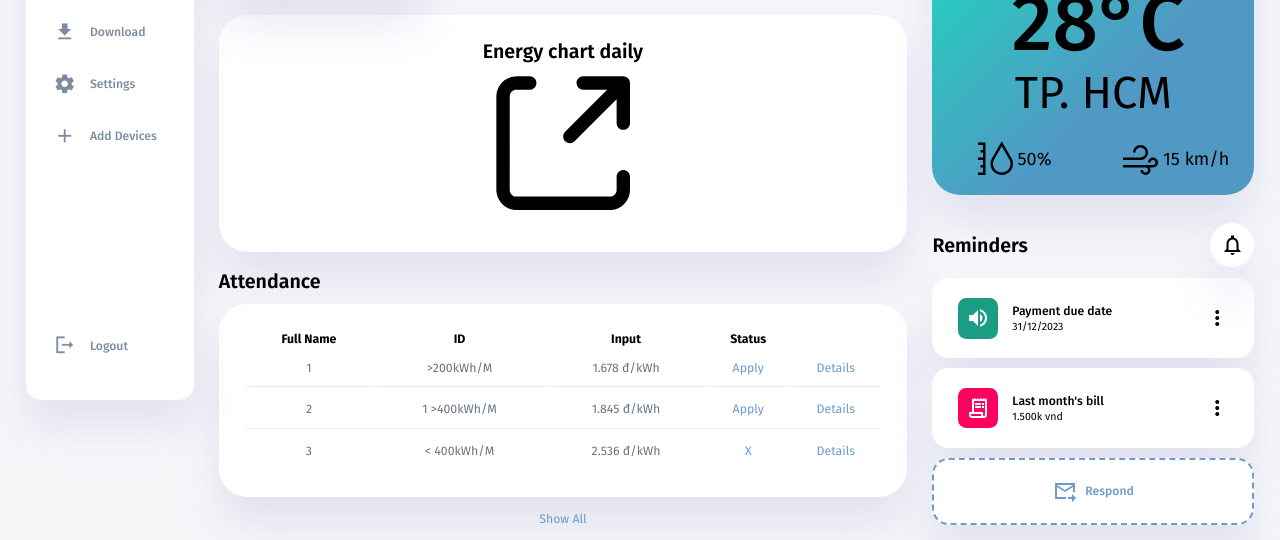
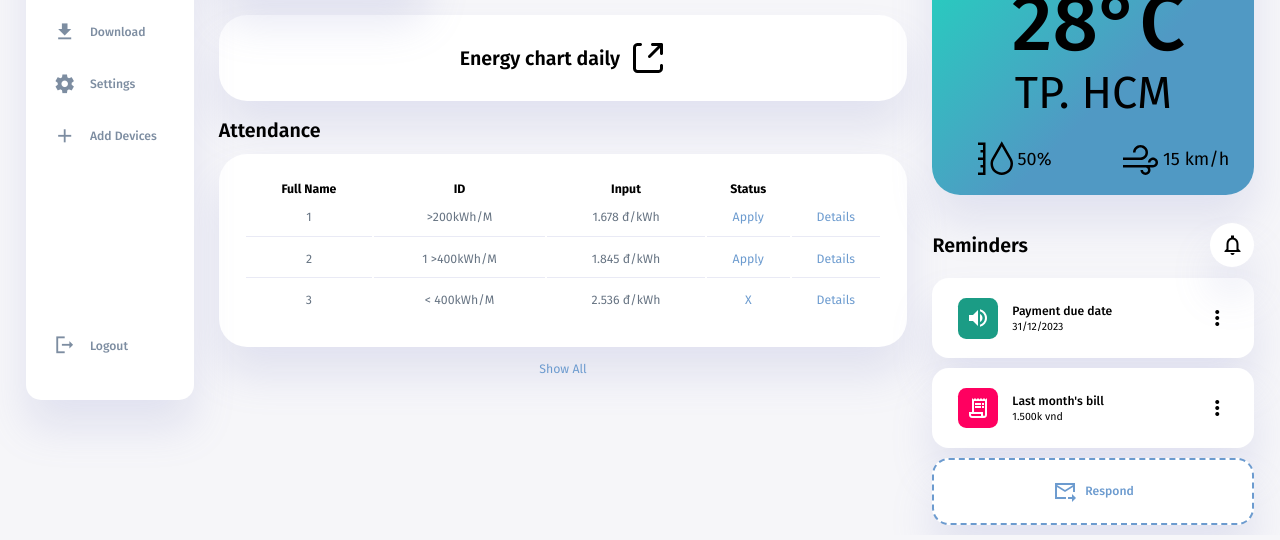
Before and after one commit to ledanhduc/doan2, a website with bundled scripts: page control_en.html in a window 1280 px wide. Shown: the part 373-913 px from the top of the page. Built offline with nearby package versions, Linux system fonts and the light colour scheme; no server answers.

Commit message:
Update control.css

```diff
--- a/control.css
+++ b/control.css
@@ -399,18 +399,16 @@ main .blank-room .room-list:hover{
     box-shadow: none;
 }
 
-main .blank-room .room-list .room{
+#ref_chart{
     display: flex;
-    flex-direction: column;
     align-items: center;
-    justify-content: center;
 }
 
-main .blank-room .room-list .room img{
-    width: 5rem;
-    height: 5rem;
-    margin-bottom: 0.4rem;
-    border-radius: 50%;
+#ref_chart svg{
+    margin-left: 10px;
+    width: 36x;
+    height: 36px;
+    fill: var(--color-dark);
 }
 
 main .recent-checkin{
```
